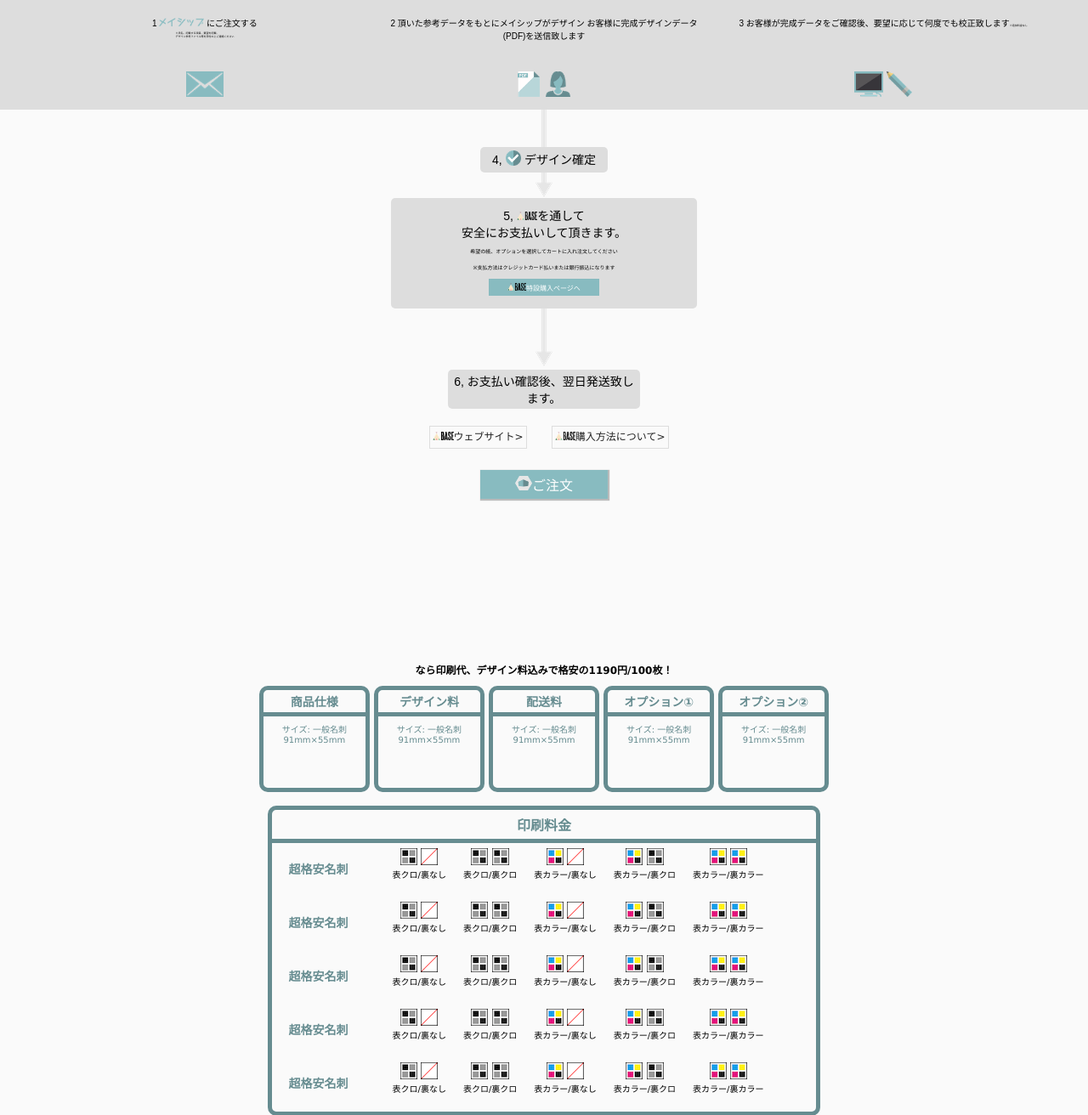
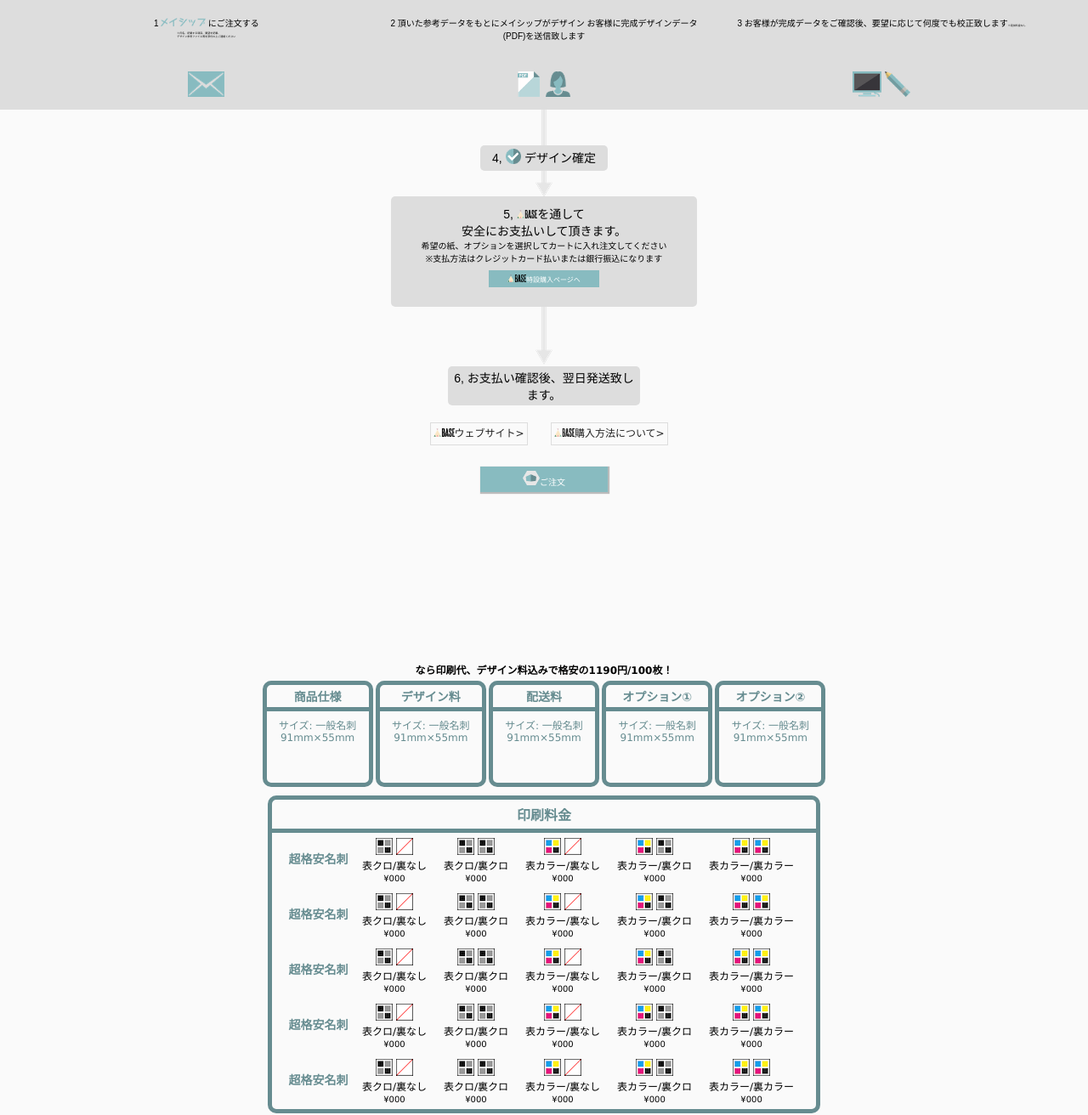
Before and after one commit to aribaba/meiship, a WordPress theme: template index.php in a window 1280 px wide. Shown: the part 2501-3813 px from the top of the page at 85% size. Run offline with PHP 8.4 and a stand-in for WordPress, Linux system fonts and the light colour scheme; the site name, menu and one post (Sample post) are stand-ins, and other content is empty; some libraries are stand-ins or nearby versions.

Commit message:
フォント

```diff
--- a/css/common.css
+++ b/css/common.css
@@ -1,4 +1,8 @@
 @charset "UTF-8";
+
+html {
+	font-size: 62.5%;
+}
 
 @font-face {
 	font-family: 'mplus-1c-thin';
@@ -88,7 +92,8 @@
 }
 
 span {
-	font-size: 0.6%;
+	font-size: 10px;
+	font-size: 1.0rem;
 	/*display: none;*/
 }
 
@@ -104,14 +109,17 @@
  }
 
  dd {
- 	 	font-size: 12px;
+ 	 font-size: 12px;
+ 	 font-size: 1.2rem;
  }
  dt {
  	font-size: 14px;
+ 	font-size: 1.4rem;
  }
 
 p {
 	font-size: 12px;
+	font-size: 1.2rem;
 	font-family: 'mplus-1c-thin', sans-serif;
 	display: inline;
 }
--- a/css/priceTable.css
+++ b/css/priceTable.css
@@ -14,7 +14,6 @@
 }
 
 .price #option dt {
-	font-size: 14px;
   	padding: 3px;
  	color: #668c90;
   	font-weight: bold;
@@ -25,7 +24,6 @@
 
 .price #option dd {
 	color: #668c90;
-	font-size: 10px;
 	height: 70px;
 	padding: 7px 0px;
 
@@ -90,7 +88,6 @@
 }
 
 .price #priceTable .BCDesc {
-	font-size: 10px;
 	display: block;
 }
 
```
